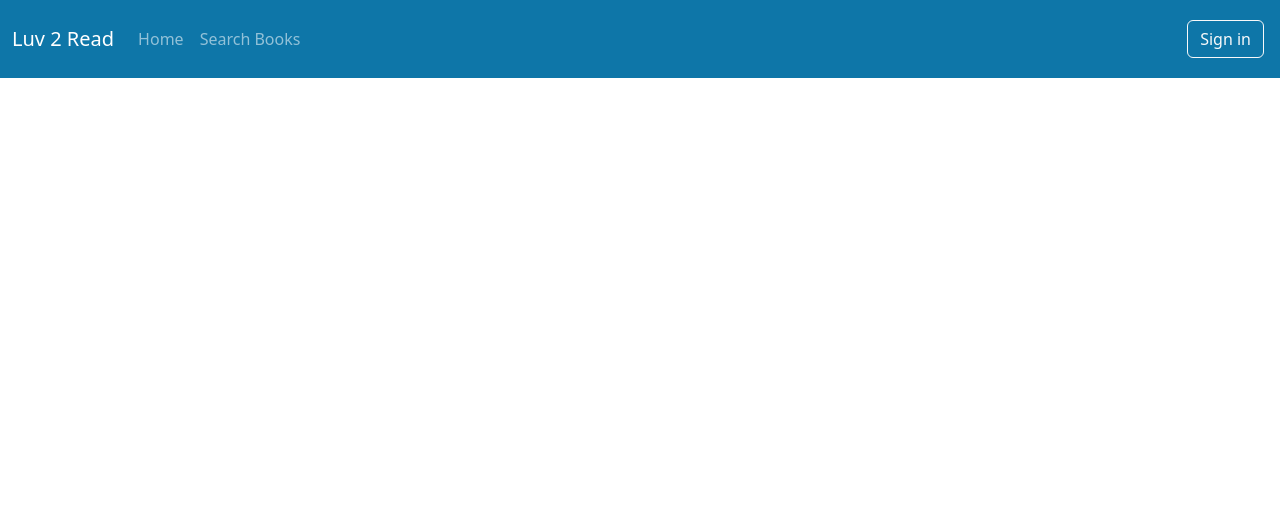
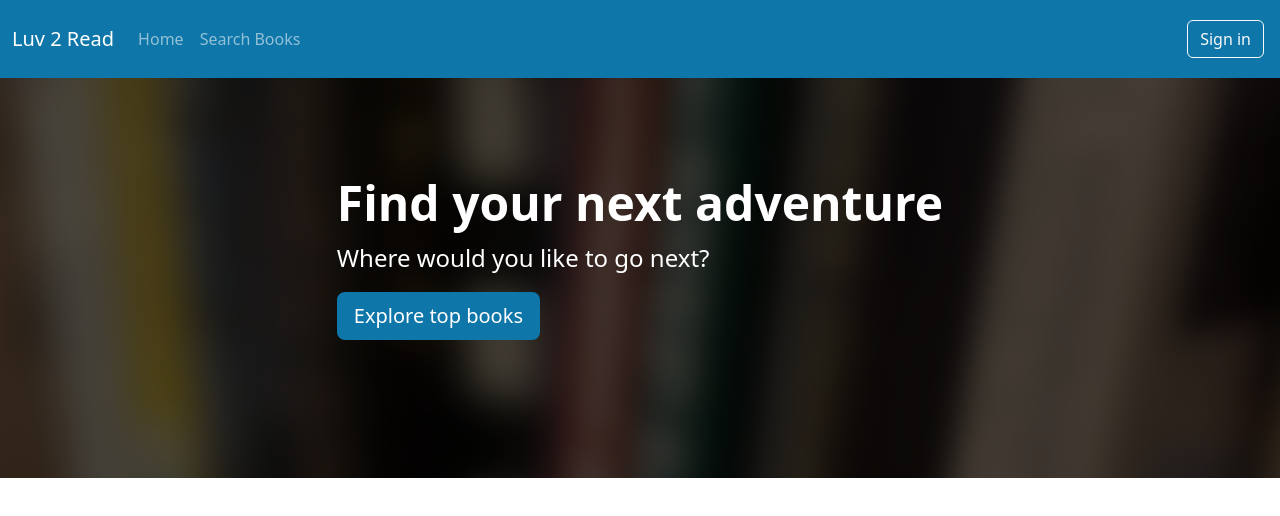
Before and after one commit to renangom/ReactLibraryApp, a React (Create React App) app: page / in a window 1280 px wide. Shown: the top 516 px of the page. Built offline with nearby package versions, Linux system fonts and the light colour scheme.

Commit message:
Create ExploreTopBooks component

```diff
--- a/src/App.tsx
+++ b/src/App.tsx
@@ -1,11 +1,13 @@
 import React from 'react';
 import Navbar from './components/Navbar';
 import "./App.css"
+import ExploreTopBooks from './components/ExploreTopBooks';
 
 function App() {
   return (
-    <div className="App">
+    <div>
       <Navbar />
+      <ExploreTopBooks />
     </div>
   );
 }
--- /dev/null
+++ b/src/components/ExploreTopBooks/index.tsx
@@ -0,0 +1,17 @@
+import React from 'react'
+
+export default function ExploreTopBooks() {
+  return (
+    <div className='p-5 mb-4 bg-dark header'>
+        <div className="container-fluid py-5 text-white d-flex justify-content-center align-items-center">
+            <div>
+                <h1 className='display-5 fw-bold'>Find your next adventure</h1>
+                <p className='col-md-8 fs-4'>Where would you like to go next?</p>
+                <a type='button' className='btn main-color btn-lg text-white' href='#'>
+                    Explore top books
+                </a>
+            </div>
+        </div>
+    </div>
+  )
+}
```
Also changed, not shown: src/components/Footer/index.tsx (added, +9 -0 lines).
